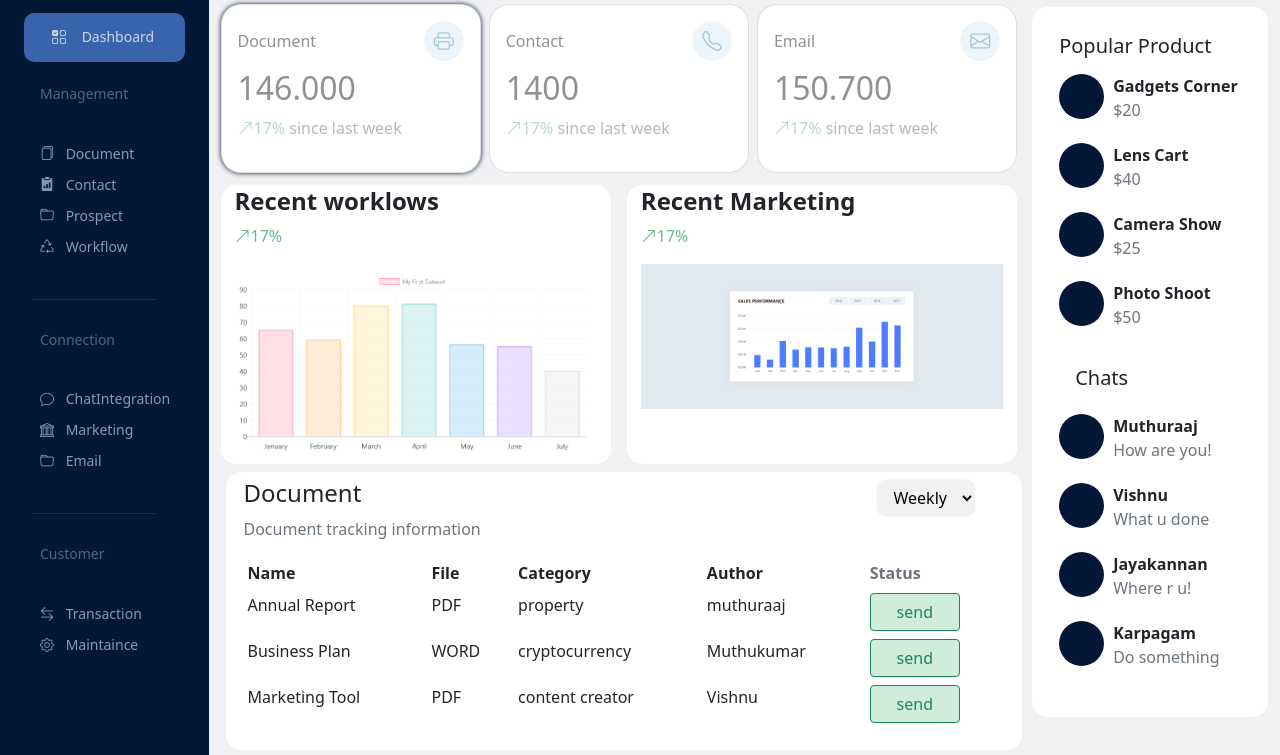
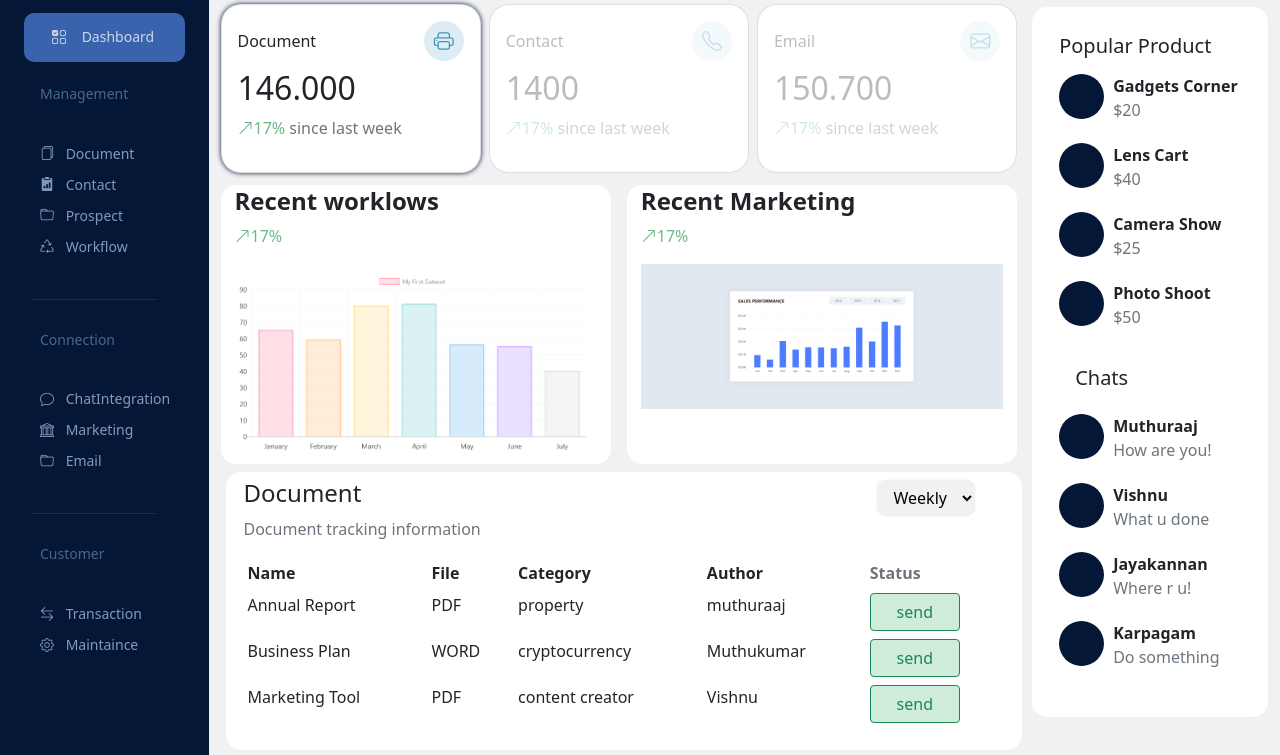
Before and after one commit to Muthuraaj/nav, a plain HTML site: page index.html in a window 1280 px wide. In both pictures the pointer is over the element 350 px from the left and 163 px from the top of the page. Shown: the part 75-830 px from the top of the page. Drawn offline with nearby package versions, Linux system fonts and the light colour scheme; a script that the page names is missing.

Commit message:
opacity added

```diff
--- a/style.css
+++ b/style.css
@@ -74,8 +74,13 @@
 
 }
 .card-body{
-    opacity: 0.5;
+    opacity: 0.3;
     cursor: pointer;
+}
+.card-body:hover{
+    opacity: 1;
+
+    transition: all 3s ease;
 }
 #card2{
     width: 100%;
```
